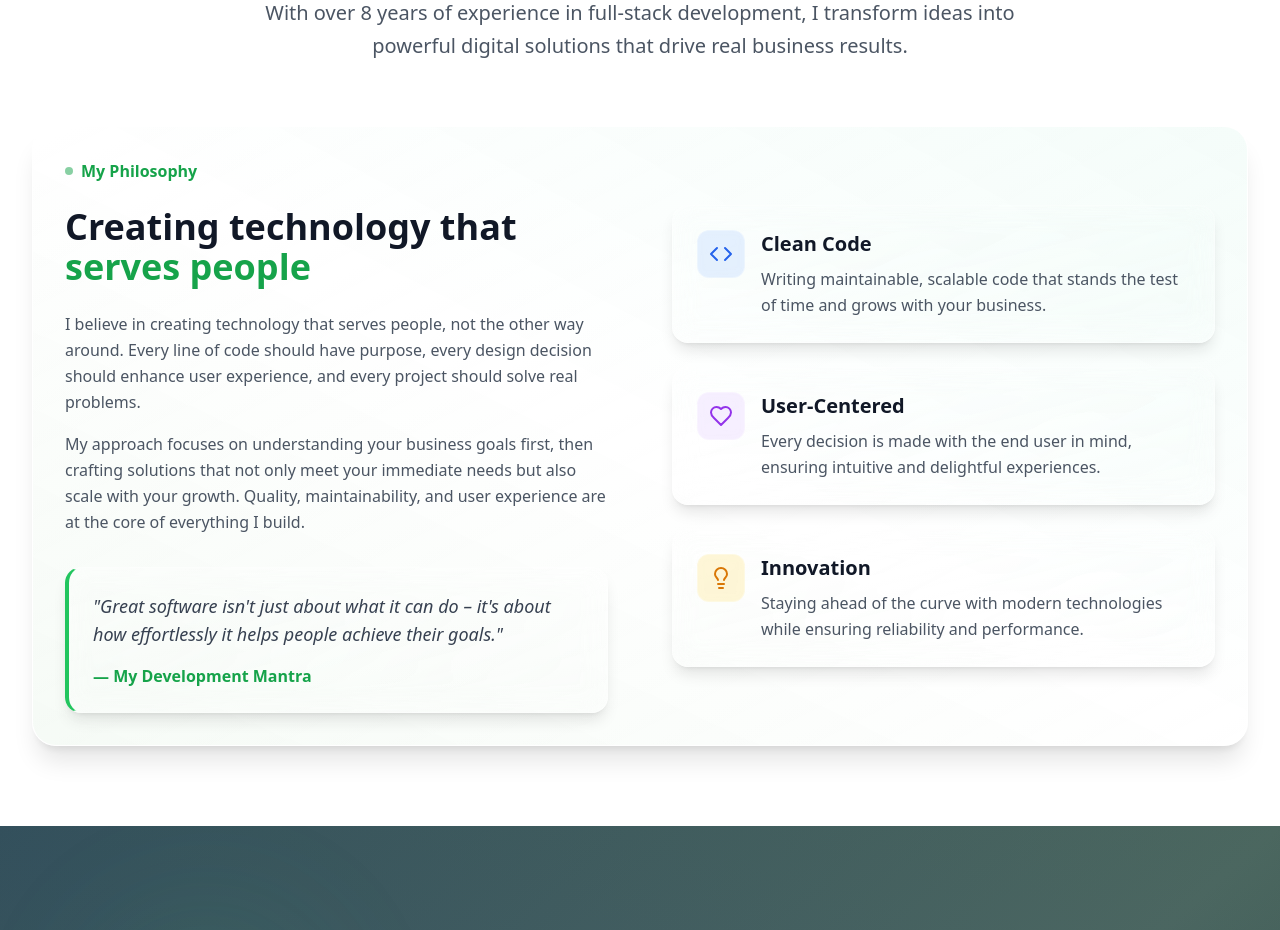
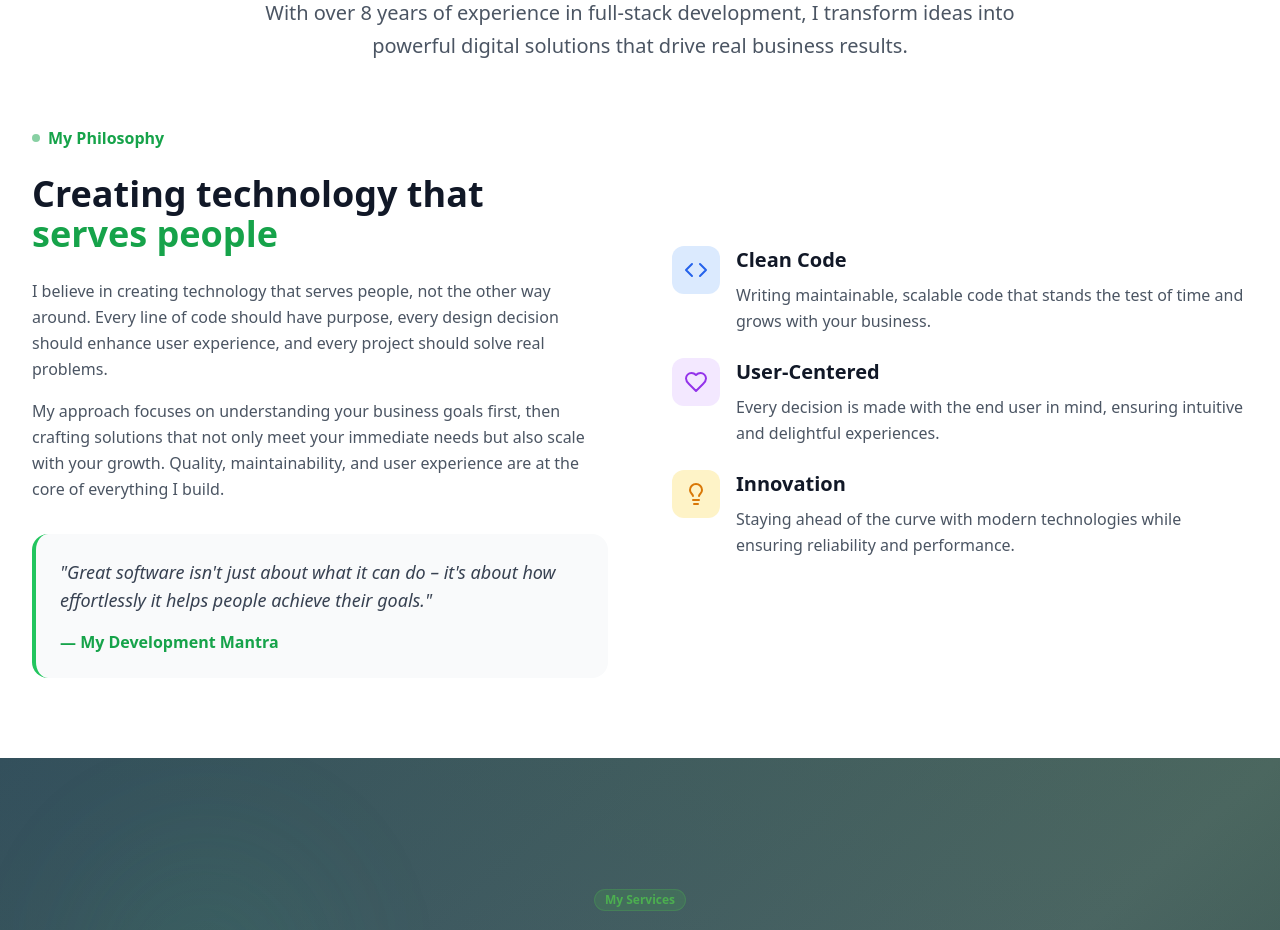
Before and after one commit to KarlaSz/webszyk-brand, a React (Vite) app: page / in a window 1280 px wide. Shown: the part 4220-5150 px from the top of the page. Built offline with nearby package versions, Linux system fonts and the light colour scheme.

Commit message:
Reverted to commit 76ebf54857142e3a941a7cdc3130f03f548f3dbe

```diff
--- a/src/components/AboutSection.tsx
+++ b/src/components/AboutSection.tsx
@@ -25,13 +25,8 @@ const AboutSection = () => {
           </p>
         </div>
 
-        {/* Philosophy Section with Glassmorphism */}
-        <div className="relative backdrop-blur-md bg-white/30 border border-white/20 shadow-xl rounded-3xl p-8 overflow-hidden">
-          {/* Glassmorphism Background */}
-          <div className="absolute inset-0 bg-gradient-to-br from-white/20 via-white/10 to-transparent"></div>
-          <div className="absolute inset-0 bg-gradient-to-tr from-[#4CAF50]/5 via-transparent to-emerald-400/5"></div>
-
-          <div className="relative z-10 grid grid-cols-1 lg:grid-cols-2 gap-16 items-center">
+        {/* Philosophy Section - Redesigned to match About Me style */}
+        <div className="grid grid-cols-1 lg:grid-cols-2 gap-16 items-center">
           {/* Content Section */}
           <div>
             <div className="flex items-center space-x-2 mb-6">
@@ -58,9 +53,7 @@ const AboutSection = () => {
             </div>
 
             {/* Bottom Quote */}
-              <div className="relative backdrop-blur-md bg-white/40 border border-white/30 rounded-2xl p-6 border-l-4 border-l-green-500 shadow-lg">
-                <div className="absolute inset-0 bg-gradient-to-br from-white/10 via-white/5 to-transparent rounded-2xl"></div>
-                <div className="relative z-10">
+            <div className="p-6 bg-gray-50 rounded-2xl border-l-4 border-green-500">
               <blockquote className="text-lg text-gray-700 italic">
                 "Great software isn't just about what it can do – it's about how effortlessly it helps people achieve their goals."
               </blockquote>
@@ -69,15 +62,12 @@ const AboutSection = () => {
               </div>
             </div>
           </div>
-            </div>
 
           {/* Core Values Section */}
           <div>
             <div className="grid grid-cols-1 gap-6">
-                <div className="relative backdrop-blur-md bg-white/20 border border-white/30 rounded-2xl p-6 hover:bg-white/30 transition-all duration-300 shadow-lg">
-                  <div className="absolute inset-0 bg-gradient-to-br from-white/10 via-white/5 to-transparent rounded-2xl"></div>
-                  <div className="relative z-10 flex items-start space-x-4">
-                    <div className="w-12 h-12 bg-blue-100/70 backdrop-blur-sm rounded-xl flex items-center justify-center flex-shrink-0 border border-white/30">
+              <div className="flex items-start space-x-4">
+                <div className="w-12 h-12 bg-blue-100 rounded-xl flex items-center justify-center flex-shrink-0">
                   <Code className="h-6 w-6 text-blue-600" />
                 </div>
                 <div>
@@ -87,12 +77,9 @@ const AboutSection = () => {
                   </p>
                 </div>
               </div>
-                </div>
 
-                <div className="relative backdrop-blur-md bg-white/20 border border-white/30 rounded-2xl p-6 hover:bg-white/30 transition-all duration-300 shadow-lg">
-                  <div className="absolute inset-0 bg-gradient-to-br from-white/10 via-white/5 to-transparent rounded-2xl"></div>
-                  <div className="relative z-10 flex items-start space-x-4">
-                    <div className="w-12 h-12 bg-purple-100/70 backdrop-blur-sm rounded-xl flex items-center justify-center flex-shrink-0 border border-white/30">
+              <div className="flex items-start space-x-4">
+                <div className="w-12 h-12 bg-purple-100 rounded-xl flex items-center justify-center flex-shrink-0">
                   <Heart className="h-6 w-6 text-purple-600" />
                 </div>
                 <div>
@@ -102,12 +89,9 @@ const AboutSection = () => {
                   </p>
                 </div>
               </div>
-                </div>
 
-                <div className="relative backdrop-blur-md bg-white/20 border border-white/30 rounded-2xl p-6 hover:bg-white/30 transition-all duration-300 shadow-lg">
-                  <div className="absolute inset-0 bg-gradient-to-br from-white/10 via-white/5 to-transparent rounded-2xl"></div>
-                  <div className="relative z-10 flex items-start space-x-4">
-                    <div className="w-12 h-12 bg-amber-100/70 backdrop-blur-sm rounded-xl flex items-center justify-center flex-shrink-0 border border-white/30">
+              <div className="flex items-start space-x-4">
+                <div className="w-12 h-12 bg-amber-100 rounded-xl flex items-center justify-center flex-shrink-0">
                   <Lightbulb className="h-6 w-6 text-amber-600" />
                 </div>
                 <div>
@@ -121,8 +105,6 @@ const AboutSection = () => {
           </div>
         </div>
       </div>
-        </div>
-      </div>
     </section>
   );
 };
```
Lines whose indentation alone changed are shown as unchanged.
